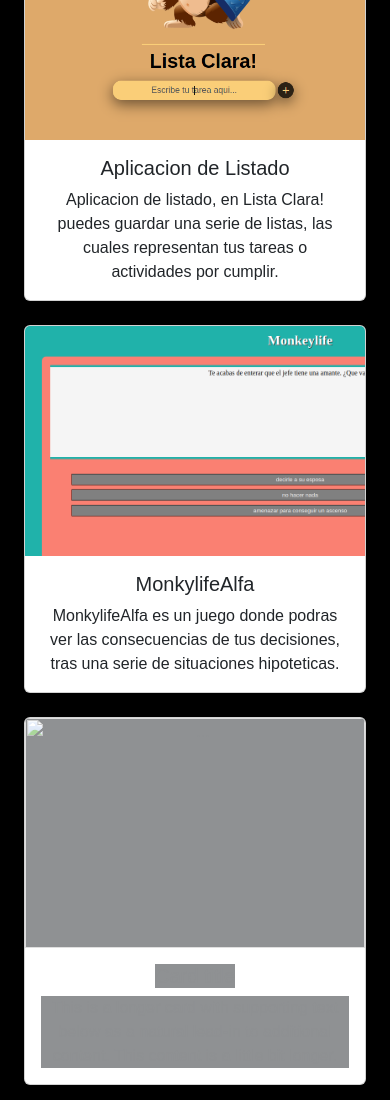
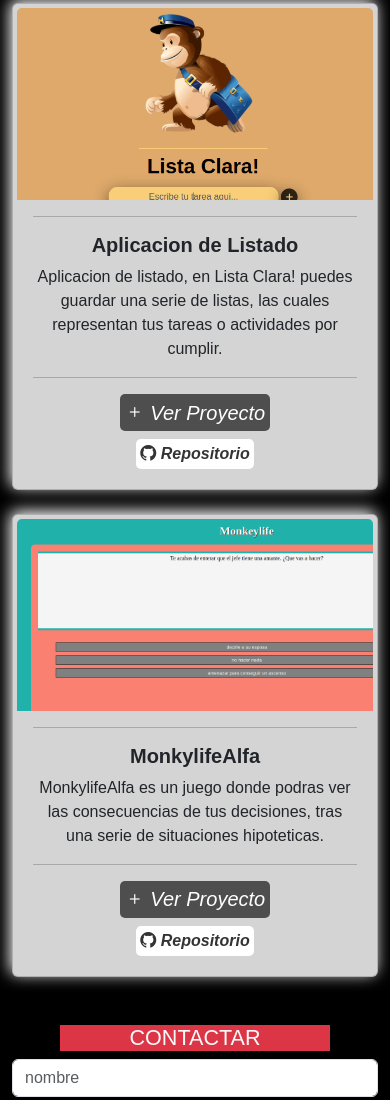
Before and after one commit to W3-Briel/argprograma_portfolio, a plain HTML site: page index.html in a window 390 px wide. Shown: the part 3289-4389 px from the top of the page. Drawn offline with nearby package versions, Linux system fonts and the light colour scheme; a web font is replaced by a local one.

Commit message:
cardProyect

```diff
--- a/frond_end/style.css
+++ b/frond_end/style.css
@@ -17,6 +17,22 @@
 }
 nav > hr {
     margin: 0.3em;
+}
+.nav-ingresar {
+   /*  background-color: #656262; */
+    border-radius: 10px;
+    padding: 0.1em;
+
+    transition: all .3s;
+}
+.nav-ingresar:hover {
+    background: #fff;
+
+    opacity: 0.6;
+}
+.nav-ingresar > a:hover {
+    color: #000;
+    opacity: 0.9;
 }
 /*nav responsive*/
 
@@ -130,13 +146,23 @@ nav > hr {
     bottom: 0;
     left: 0;
 }
+
+/*card proyects*/
+.card {
+    -webkit-box-shadow: -2px -3px 16px 0px rgba(255,255,255,1);
+    -moz-box-shadow: -2px -3px 16px 0px rgba(255,255,255,1);
+    box-shadow: -2px -3px 16px 0px rgba(255,255,255,1);
+
+    background-color: #d4d4d4 !important;
+}
 .card img {
     display: inline-block;
     max-width: 100%;
-    height: 230px;
+    height: 12em;
     object-fit: cover;
     object-position: top left;
 }
+
 .tecnologia__content{
     margin-bottom: 10em;
 }
@@ -161,7 +187,7 @@ nav > hr {
     border: 2px solid #f2f2f2;
     box-shadow: 4px 9px 42px 5px rgba(141, 133, 133, 0.75);
 }
-
+/*proyectos*/
 .proyectos {
     font-family: 'Bakbak One', cursive;
     letter-spacing: 2px;
@@ -170,7 +196,32 @@ nav > hr {
     background-size: cover;
     background-attachment: fixed;
 }
+.content__links {
+    padding-bottom: 1em;
+}
+.proyects__links {
+    color: #fff;
+    background-color: rgba(46, 45, 45,0.8);
+    padding: 0.2em .3em;
+    border-radius: 5px;
+    text-decoration: none;
+    display: inline-block;
 
+    transition: all 0.3s;
+}
+.proyects__links-repo {
+    color: rgba(0, 0, 0,0.8);
+    background-color: #fff;
+    margin-top: .5em;
+}
+.proyects__links:hover {
+    padding: 0.3em;
+    font-weight: bolder;
+    color: #000;
+    background-color: rgba(46, 45, 45,0.4);
+}
+
+/*contacto*/
 .contacto-item:hover{
     color: #0d6efd !important;
 }
--- a/index.html
+++ b/index.html
@@ -33,8 +33,8 @@
         <a class="nav-link" href="#contacto">Contacto</a>
       </li>
 
-      <li class="nav-item">
-        <a class="nav-link" data-bs-toggle="modal" data-bs-target="#exampleModal"><i class="bi bi-person-circle"> Ingresar</i></a>
+      <li class="nav-item nav-ingresar">
+        <a class="nav-link nav-link-ingresar" data-bs-toggle="modal" data-bs-target="#exampleModal"><i class="bi bi-person-circle"></i></a>
       </li>
     </ul>
 
@@ -162,45 +162,71 @@
 
     <!--PROYECTOS-->
     <h2 id="proyectos" class="text-light text-center fs-1 fw-semibold h2__margin__height proyectos">Proyectos</h2>
-  <div class="row row-cols-1 row-cols-md-2 row-cols-lg-3 g-4 container m-auto text-center">
-    <div class="col">
-      <div class="card">
+  <div class="row row-cols-1 row-cols-md-2 row-cols-lg-3 p-0 g-4 container m-auto text-center">
+
+    <div class="col card-container">
+
+      <div class="card p-1 front">
         <img src="frond_end/img/calculadora.png" class="card-img-top" alt="imagen de una calculadora, contiene sumar, restar, multiplicar y dividir.">
         <div class="card-body">
-          <h5 class="card-title">Calculadora Basica</h5>
+          <hr class="mt-0">
+          <h5 class="card-title fw-bold">Calculadora Basica</h5>
           <p class="card-text">Calculadora basica hecha con Javascript, contiene la funcionalidad de sumar, restar, multiplicar y dividir.</p>
+          <hr class="m-0">
         </div>
+
+          <div class="content__links">
+            <a href="asd" class="proyects__links"><i class="bi bi bi-plus fs-5"> Ver Proyecto</i></a><br>
+            <a href="asd" class="proyects__links proyects__links-repo"><i class="bi bi-github fs-6 fw-bolder"> Repositorio</i></a>
+          </div>
+
       </div>
-    </div>
-    <div class="col">
-      <div class="card">
-        <img src="frond_end/img/todolist.png" class="card-img-top" alt="aplicacion donde puedes crear borrar y guardar una serie de listas, las cuales representan tus tareas por hacer">
-        <div class="card-body">
-          <h5 class="card-title">Aplicacion de Listado</h5>
-          <p class="card-text">Aplicacion de listado, en Lista Clara! puedes guardar una serie de listas, las cuales representan tus tareas o actividades por cumplir.</p>
-        </div>
-      </div>
-    </div>
-    <div class="col">
-      <div class="card">
-        <img src="frond_end/img/monkylifeAlfa.png" class="card-img-top" alt="MonkylifeAlfa un juego donde podras ver las consecuencias de tus decisiones">
-        <div class="card-body">
-          <h5 class="card-title">MonkylifeAlfa</h5>
-          <p class="card-text">MonkylifeAlfa es un juego donde podras ver las consecuencias de tus decisiones, tras una serie de situaciones hipoteticas.</p>
-        </div>
-      </div>
+
     </div>
 
     <div class="col">
-      <div class="card">
-        <img src="..." class="card-img-top placeholder" alt="...">
+
+      <div class="card p-1">
+        <img src="frond_end/img/todolist.png" class="card-img-top" alt="aplicacion donde puedes crear borrar y guardar una serie de listas, las cuales representan tus tareas por hacer">
+
         <div class="card-body">
-          <h5 class="card-title placeholder">Card title</h5>
-          <p class="card-text placeholder">This is a longer card with supporting text below as a natural lead-in to additional content. This content is a little bit longer.</p>
+          <hr class="mt-0">
+          <h5 class="card-title fw-bold">Aplicacion de Listado</h5>
+          <p class="card-text">Aplicacion de listado, en Lista Clara! puedes guardar una serie de listas, las cuales representan tus tareas o actividades por cumplir.</p>
+          <hr class="m-0">
         </div>
+
+          <div class="content__links">
+            <a href="asd" class="proyects__links"><i class="bi bi bi-plus fs-5"> Ver Proyecto</i></a><br>
+            <a href="asd" class="proyects__links proyects__links-repo"><i class="bi bi-github fs-6 fw-bolder"> Repositorio</i></a>
+          </div>
+
       </div>
+
     </div>
+
+    <div class="col">
+
+      <div class="card p-1">
+        <img src="frond_end/img/monkylifeAlfa.png" class="card-img-top" alt="MonkylifeAlfa un juego donde podras ver las consecuencias de tus decisiones">
+        <div class="card-body">
+          <hr class="mt-0">
+          <h5 class="card-title fw-bold">MonkylifeAlfa</h5>
+          <p class="card-text">MonkylifeAlfa es un juego donde podras ver las consecuencias de tus decisiones, tras una serie de situaciones hipoteticas.</p>
+          <hr class="m-0">
+        </div>
+
+          <div class="content__links">
+            <a href="asd" class="proyects__links"><i class="bi bi bi-plus fs-5"> Ver Proyecto</i></a><br>
+            <a href="asd" class="proyects__links proyects__links-repo"><i class="bi bi-github fs-6 fw-bolder"> Repositorio</i></a>
+          </div>
+
+      </div>
+
+    </div>
+
   </div>
+
   <!--FINAL PROYECTOS-->
 
   <!--CONTACTOS-->
```
